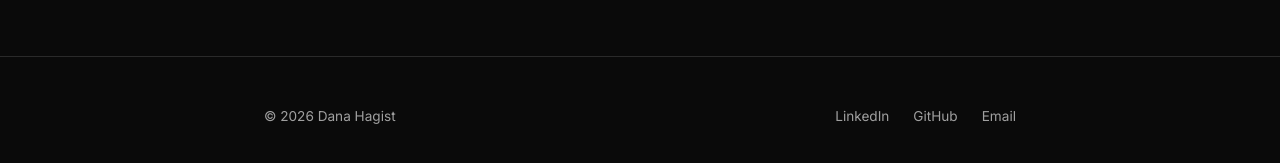
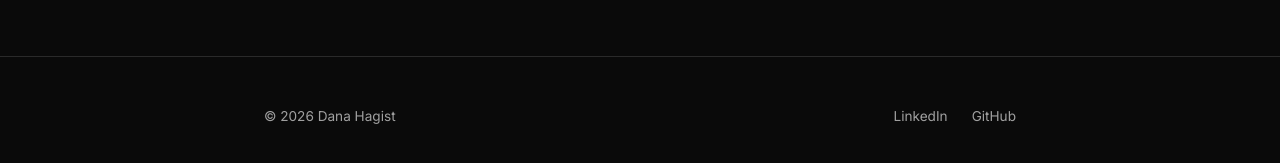
Before and after one commit to danahagist/danahagist.github.io, a Jekyll site: the page built from index.md, in a window 1280 px wide and 900 px high, scrolled down 701 px. Shown: the part 724-887 px from the top of the window. Built offline with Jekyll 4.4.1, drawn with Linux system fonts in a browser that asks for light colours.

Commit message:
Remove email from entire site
Remove email from config, home page social icons, and footer links.

https://claude.ai/code/session_01YJfHWp7QGq4FcusiuGEWPD

```diff
--- a/_config.yml
+++ b/_config.yml
@@ -1,7 +1,6 @@
 # Site settings
 title: Dana Data Life
 author: Dana Hagist
-email: dhagist@gmail.com
 description: "Sharing me, my passion for data, and my life"
 
 # Build settings
--- a/_layouts/default.html
+++ b/_layouts/default.html
@@ -37,7 +37,6 @@
           <ul class="footer-links">
             <li><a href="https://www.linkedin.com/in/danahagist/" target="_blank">LinkedIn</a></li>
             <li><a href="https://github.com/danahagist" target="_blank">GitHub</a></li>
-            <li><a href="mailto:{{ site.email }}">Email</a></li>
           </ul>
         </div>
       </div>
--- a/_layouts/home.html
+++ b/_layouts/home.html
@@ -26,9 +26,6 @@ layout: default
       <a href="https://github.com/danahagist" target="_blank" class="social-link" aria-label="GitHub">
         <svg xmlns="http://www.w3.org/2000/svg" viewBox="0 0 24 24" fill="none" stroke="currentColor" stroke-width="2" stroke-linecap="round" stroke-linejoin="round"><path d="M9 19c-5 1.5-5-2.5-7-3m14 6v-3.87a3.37 3.37 0 0 0-.94-2.61c3.14-.35 6.44-1.54 6.44-7A5.44 5.44 0 0 0 20 4.77 5.07 5.07 0 0 0 19.91 1S18.73.65 16 2.48a13.38 13.38 0 0 0-7 0C6.27.65 5.09 1 5.09 1A5.07 5.07 0 0 0 5 4.77a5.44 5.44 0 0 0-1.5 3.78c0 5.42 3.3 6.61 6.44 7A3.37 3.37 0 0 0 9 18.13V22"></path></svg>
       </a>
-      <a href="mailto:{{ site.email }}" class="social-link" aria-label="Email">
-        <svg xmlns="http://www.w3.org/2000/svg" viewBox="0 0 24 24" fill="none" stroke="currentColor" stroke-width="2" stroke-linecap="round" stroke-linejoin="round"><path d="M4 4h16c1.1 0 2 .9 2 2v12c0 1.1-.9 2-2 2H4c-1.1 0-2-.9-2-2V6c0-1.1.9-2 2-2z"></path><polyline points="22,6 12,13 2,6"></polyline></svg>
-      </a>
     </div>
   </div>
 </section>
```
